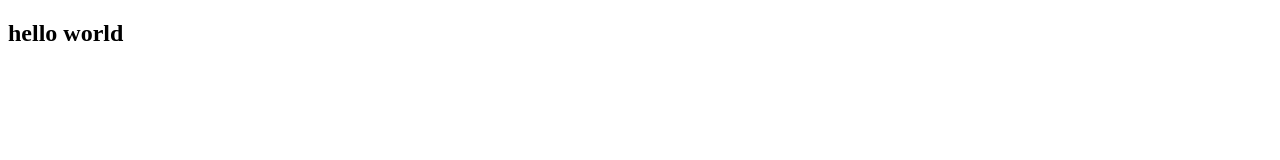
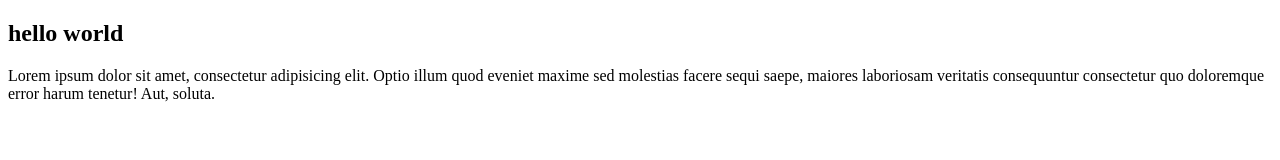
Before and after one commit to Arznet1/card-container, a plain HTML site: page index.html in a window 1280 px wide. Drawn offline with Linux system fonts and the light colour scheme.

Commit message:
update my page

```diff
--- a/index.html
+++ b/index.html
@@ -7,5 +7,6 @@
 </head>
 <body>
     <h2>hello world</h2>
+    <P>Lorem ipsum dolor sit amet, consectetur adipisicing elit. Optio illum quod eveniet maxime sed molestias facere sequi saepe, maiores laboriosam veritatis consequuntur consectetur quo doloremque error harum tenetur! Aut, soluta.</P>
 </body>
 </html>
```
